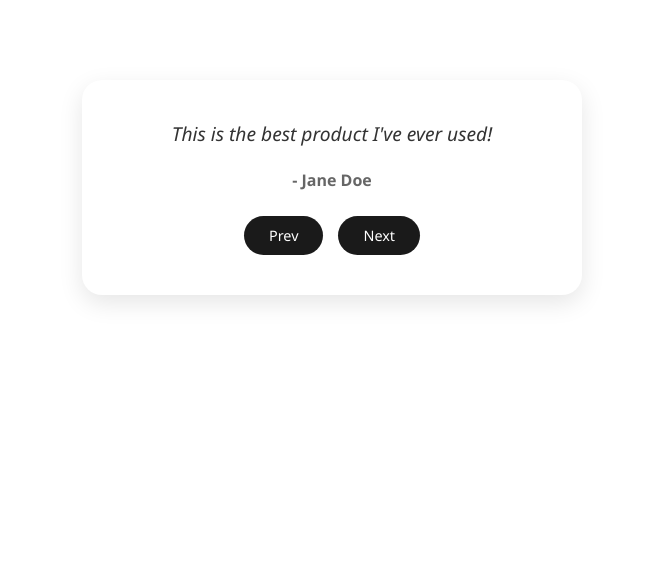
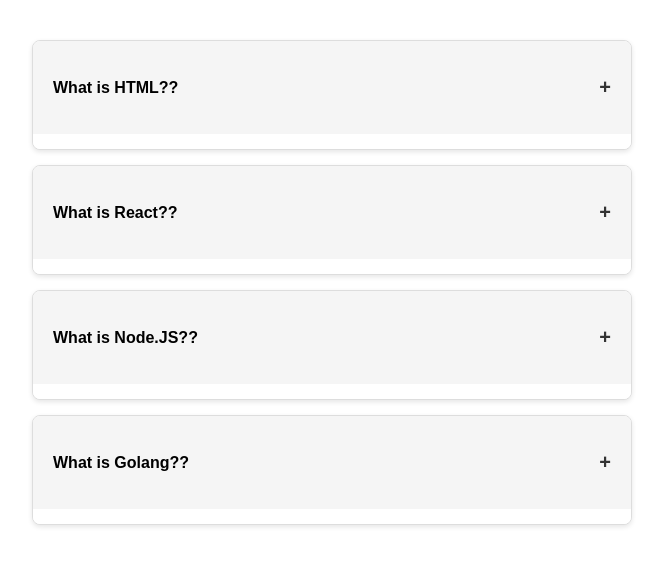
Before and after one commit to Adryel0713/Projects-Vite, a React (Vite) app: page / in a window 1280 px wide. Shown: the top 566 px of the page, without its empty margins (308-971 px from the left). Built offline with nearby package versions, Linux system fonts and the light colour scheme.

Commit message:
Project (7)

```diff
--- a/src/App.jsx
+++ b/src/App.jsx
@@ -1,7 +1,7 @@
 // import Counter from "./Components/Counter"
 // import Todo from "./Components/Todo.jsx";
 
-import Testimonials from "./Components/Testimonials"
+// import Testimonials from "./Components/Testimonials"
 
 // import HiddenSearchBar from "./Components/HiddenSearchBar"
 
@@ -9,6 +9,9 @@
 
 // import Calculator from "./Components/Calculator"
 // import Meals from "./Components/Meals"
+
+import Accordion from "./Components/Accordion"
+import { accordionData } from "./util/content"
 
 const App = () => {
   return (
@@ -19,7 +22,13 @@
       {/* <Calculator /> */}
       {/* <ToggleBackgroundColor /> */}
       {/* <HiddenSearchBar /> */}
-      <Testimonials />
+      {/* <Testimonials /> */}
+
+      <div className="accordion">
+        {accordionData.map(({title,content}) => (
+          <Accordion title={title} content={content} />
+        ))}
+      </div>
     </div>
   )
 }
--- /dev/null
+++ b/src/Components/Accordion.jsx
@@ -0,0 +1,21 @@
+import { useState } from "react"
+import "../style.css"
+
+const Accordion = ({title,content}) => {
+
+    const [isActive, setIsActive] = useState(false)
+  return (
+    <section className="accordion-card" key={Math.random() * 10}>
+        <div className="header" onClick={() => setIsActive(!isActive)}>
+            <div>{title}</div>
+            <p className="icon">{isActive ? "-" : "+"}</p>
+        </div>
+
+        <div className="content">
+            {isActive && <p className="card-info">{content}</p>}
+        </div>
+    </section>
+  )
+}
+
+export default Accordion
--- a/src/style.css
+++ b/src/style.css
@@ -297,18 +297,13 @@
 
 /* PROJECT 5 */
 
-
-/* style.css */
-
-/* Reset básico */
-* {
+/* * {
   margin: 0;
   padding: 0;
   box-sizing: border-box;
   font-family: "Poppins", "Segoe UI", sans-serif;
 }
 
-/* Container principal */
 .testimonials {
   max-width: 500px;
   margin: 80px auto;
@@ -320,7 +315,6 @@
   transition: all 0.3s ease;
 }
 
-/* Frase do depoimento */
 .testimonials-quote {
   font-size: 1.2rem;
   font-style: italic;
@@ -331,14 +325,12 @@
   transition: opacity 0.3s ease;
 }
 
-/* Autor */
 .testimonials-author {
   font-weight: 600;
   color: #666;
   margin-bottom: 25px;
 }
 
-/* Botões de navegação */
 .testimonials-nav {
   display: flex;
   justify-content: center;
@@ -365,7 +357,6 @@
   transform: scale(0.95);
 }
 
-/* Efeito de troca */
 .testimonials-quote,
 .testimonials-author {
   animation: fadeIn 0.4s ease;
@@ -382,7 +373,6 @@
   }
 }
 
-/* Responsivo */
 @media (max-width: 600px) {
   .testimonials {
     padding: 30px 20px;
@@ -395,4 +385,60 @@
   .testimonials-nav button {
     padding: 8px 18px;
   }
+} */
+
+/* PROJECT 6 */
+
+.accordion {
+  width: 90%;
+  max-width: 600px;
+  margin: 40px auto;
+  font-family: 'Arial', sans-serif;
 }
+
+.accordion-card {
+  border: 1px solid #ddd;
+  border-radius: 8px;
+  margin-bottom: 15px;
+  overflow: hidden;
+  box-shadow: 0 2px 5px rgba(0,0,0,0.1);
+  transition: all 0.3s ease;
+  background-color: #fff;
+}
+
+.accordion-card .header {
+  display: flex;
+  justify-content: space-between;
+  align-items: center;
+  cursor: pointer;
+  padding: 15px 20px;
+  background-color: #f5f5f5;
+  font-weight: bold;
+  transition: background-color 0.3s ease;
+}
+
+.accordion-card .header:hover {
+  background-color: #e0e0e0;
+}
+
+.accordion-card .icon {
+  font-size: 20px;
+  font-weight: bold;
+  color: #333;
+}
+
+.accordion-card .content {
+  padding: 0 20px 15px 20px;
+  background-color: #fff;
+  color: #555;
+  line-height: 1.5;
+  transition: all 0.3s ease;
+}
+
+.accordion-card .card-info {
+  margin-top: 10px;
+}
+
+.accordion-card.active {
+  box-shadow: 0 4px 10px rgba(0,0,0,0.15);
+}
--- /dev/null
+++ b/src/util/content.js
@@ -0,0 +1,18 @@
+export const accordionData = [
+  {
+    title: "What is HTML??",
+    content: "It's the standard language used to create and structure web pages. HTML tells a web browser how to display text, images, links, videos, and other content on a webpage."
+  },
+  {
+    title: "What is React??",
+    content: "React is a JavaScript library used to build user interfaces (UIs) — especially for web applications."
+  },
+  {
+    title: "What is Node.JS??",
+    content: "Node.js is a runtime environment that lets you run JavaScript outside the browser — for example, on your computer or a server."
+  },
+  {
+    title: "What is Golang??",
+    content: "Golang, also called Go, is a programming language created by Google in 2009. It's known for being fast, simple, and very efficient, especially for building servers, network tools, APIs, and cloud-based applications."
+  },
+];
```
